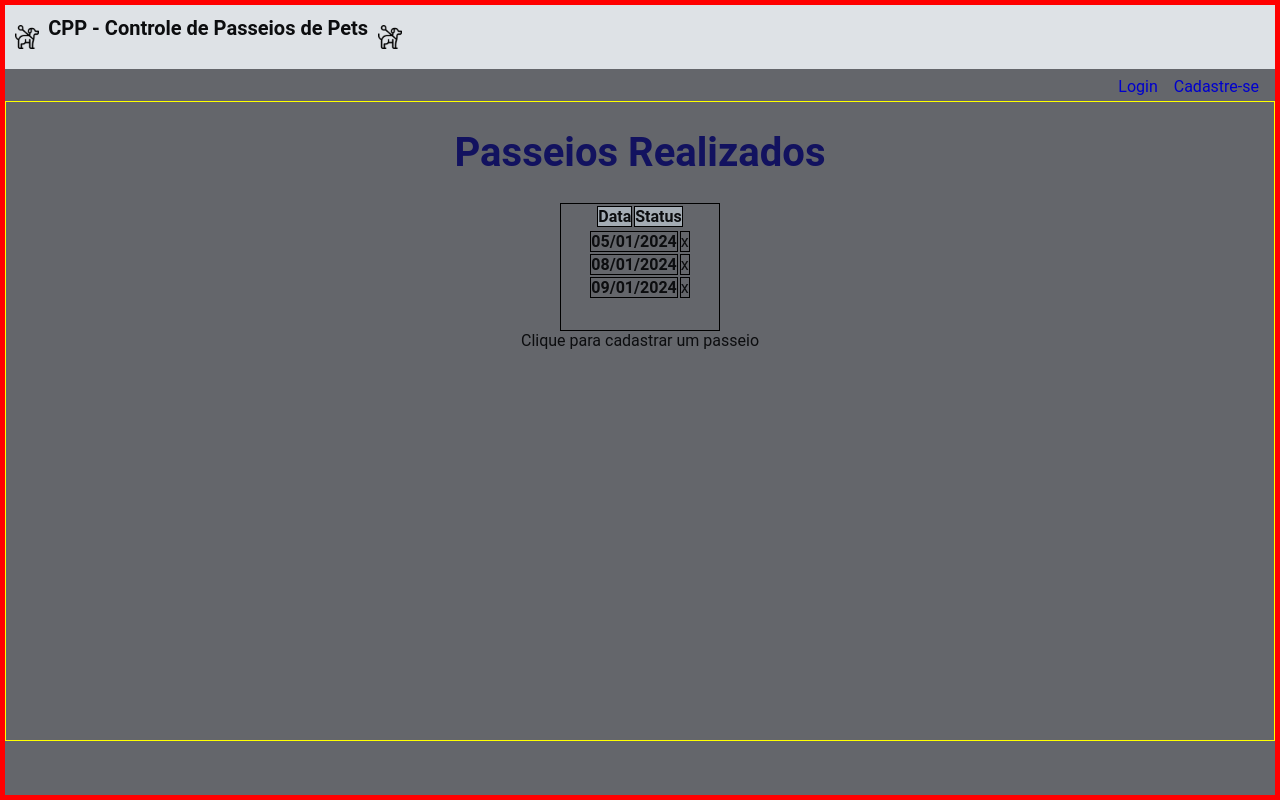
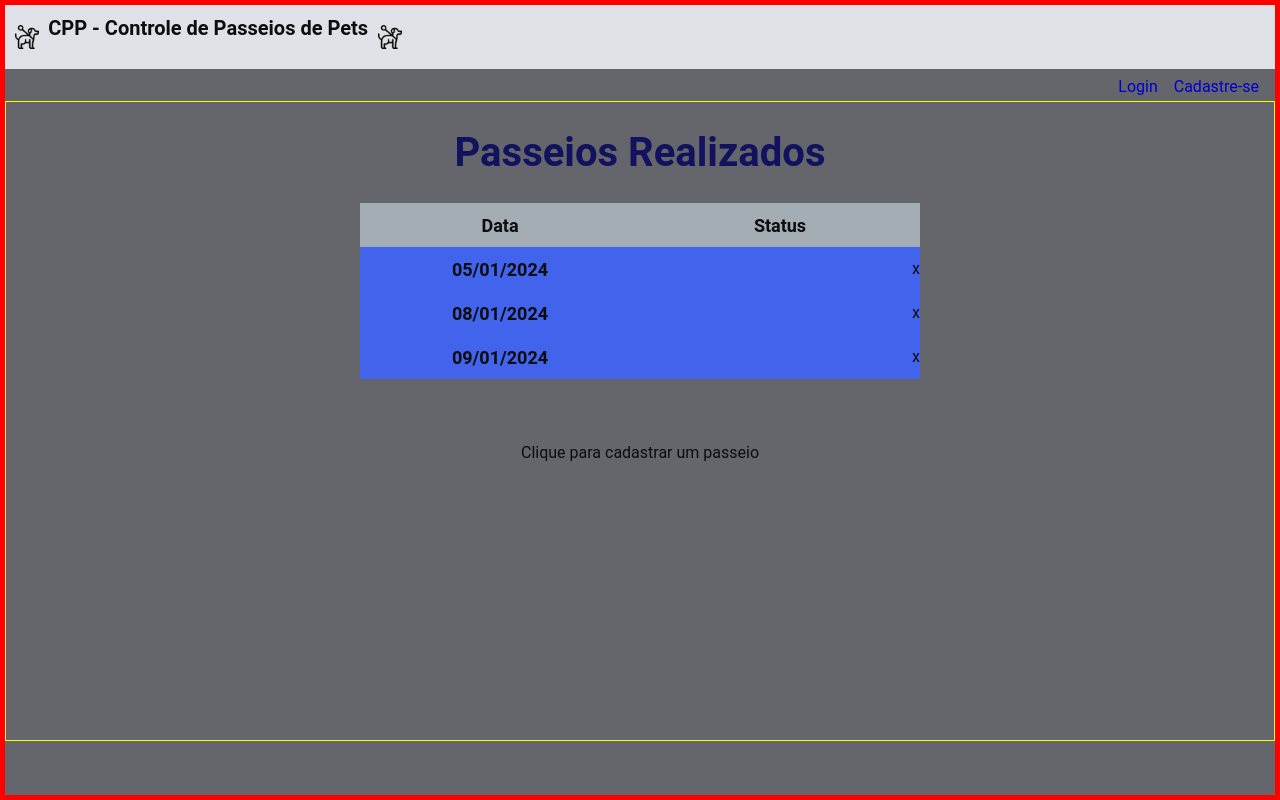
Before and after one commit to debora-sl/controle-passeios-pet, a React (Create React App) app: page / in a window 1280 px wide. Built offline with nearby package versions, Linux system fonts and the light colour scheme.

Commit message:
Estlização do Cabeçalho, inciando estilização das linhas de Data e Status da Tabela de Passeios.

```diff
--- a/src/components/ListTours/styles.ts
+++ b/src/components/ListTours/styles.ts
@@ -17,23 +17,36 @@ export const Container = styled.div`
 
 export const Table = styled.table`
 
-  border: 1px solid black;
-  width: 10rem;
-  height: 16vh;
+  border-radius: 5px;
+  width: 35rem;
+  height: 30vh;
   display: flex;
   flex-direction: column;
   align-items: center;
 
-
   thead > tr {
     background-color: ${({ theme }) => theme.colors.gray500};
+    display: flex;
   }
 
-  table,
-  th,
-  td {
-    border: 1px solid black;
+  tr > th{
+    width: 17.5rem;
+    height: 2rem;
+    margin-top: 0.75rem;
+
+    font-size: ${({ theme }) => theme.fontSize.lg};
+  }
+
+  tbody > tr {
+    background-color: ${({ theme }) => theme.colors.indigo};
+
+    display: flex;
+    justify-content: space-between;
+    align-items: center;
+    width: 35rem;
+
     border-collapse: collapse;
     border-spacing: 0;
   }
+
 `
```
